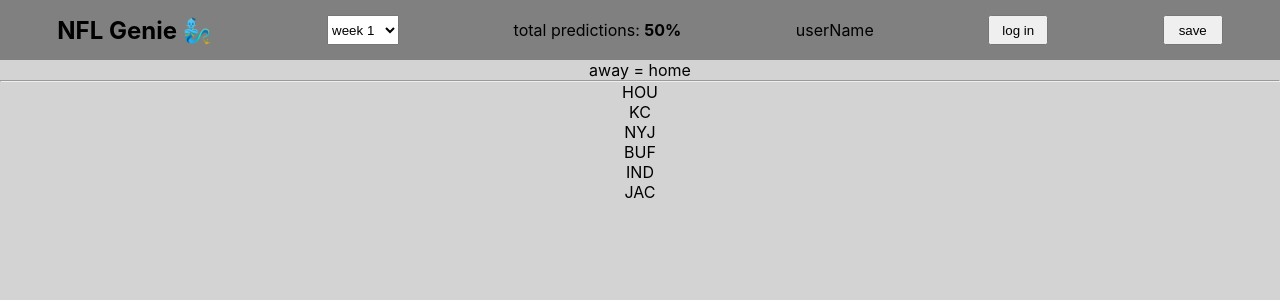
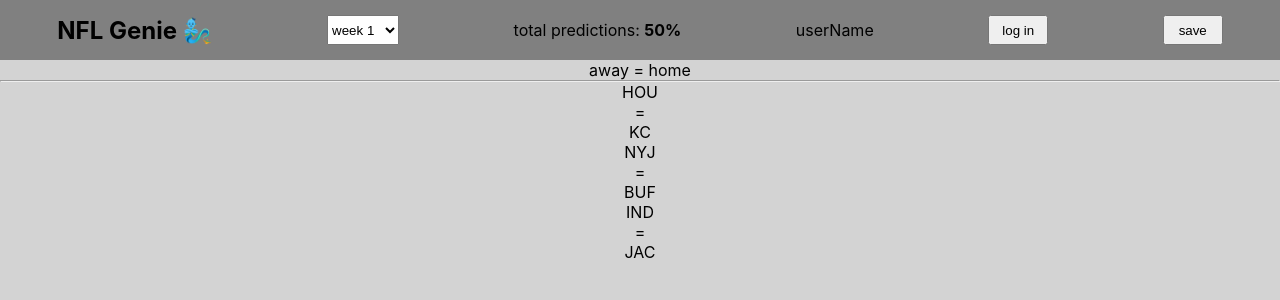
Before and after one commit to NFLgenie/FE_nfl_genie, a React (Create React App) app: page / in a window 1280 px wide. Shown: the top 300 px of the page. Built offline with nearby package versions, Linux system fonts and the light colour scheme.

Commit message:
Create team display

```diff
--- a/src/components/MatchUp/MatchUp.js
+++ b/src/components/MatchUp/MatchUp.js
@@ -34,17 +34,22 @@
     <section className='match-up-outer-container'>
       <p className='away-home-text'>away = home</p>
       <hr></hr>
-      {
-        games.map(game => {
+      <div className='games-container'>
+        {games.map(game => {
           return (
-            <div className='game-box'>
-              <div className='team-logo'></div>
-              <p className='team'>{game.away}</p>
-              <p className='team'>{game.home}</p>
+            <div className='single-match-container'>
+              <div className='away-team-box'>
+                <div className='team-logo'></div>
+                <p className='team-name'>{game.away}</p>
+              </div>
+              <p>=</p>
+              <div className='home-team-box'>
+                <p className='team-name'>{game.home}</p>
+                <div className='team-logo'></div>
+              </div>
             </div>
-          )
-        })
-      }
+        )})}
+      </div>
     </section>
   )
 }
```
